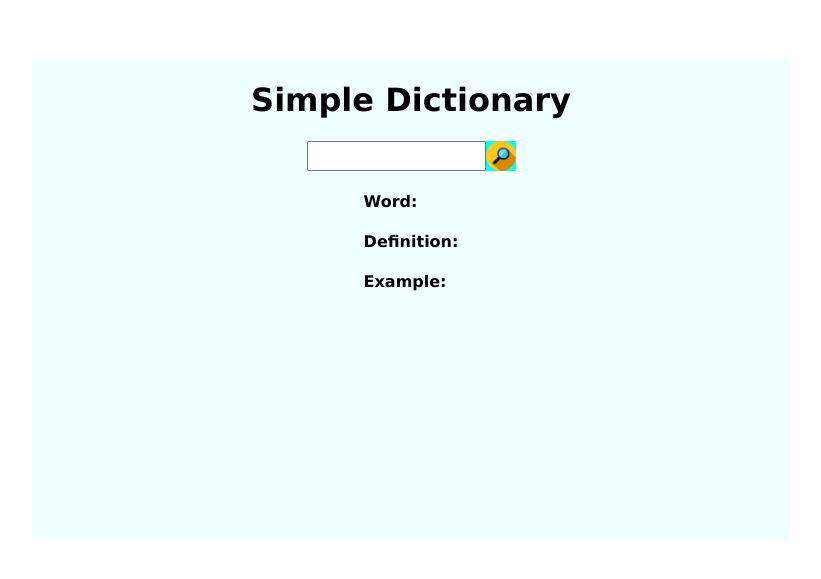
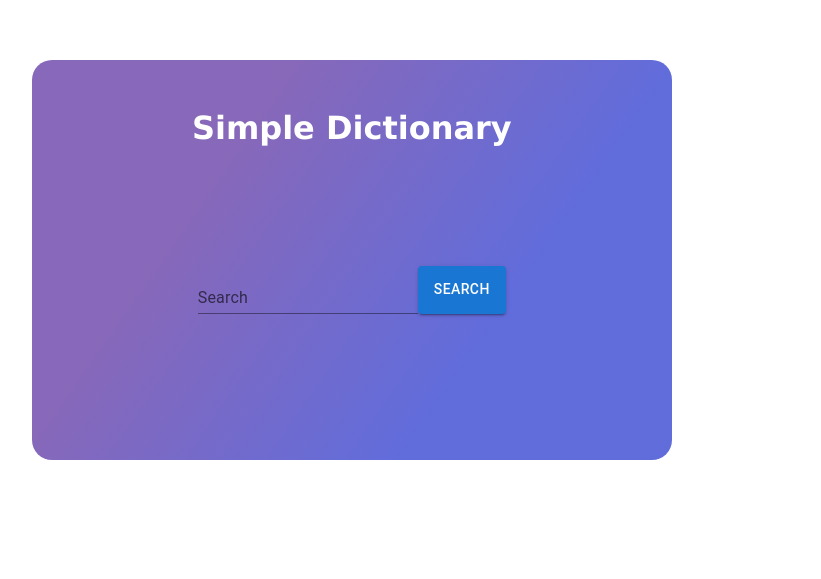
Before and after one commit to gitahievans/dictionary, a React (Create React App) app: page / in a window 1280 px wide. Shown: the part 193-772 px from the top of the page, without its empty margins (229-1050 px from the left). Built offline with nearby package versions, Linux system fonts and the light colour scheme.

Commit message:
style form and results page

```diff
--- a/src/App.css
+++ b/src/App.css
@@ -1,27 +1,49 @@
 * {
     font-family: 'Lucida Sans';
+
 }
 
 .container {
-    height: 60vh;
+    height: 50vh;
+    width: 50vw;
     margin: 20%;
-    background-color: azure;
+    background: linear-gradient(-55deg, rgba(57, 71, 210, 0.7970779376203606) 30%, rgba(84, 40, 156, 0.7018398423822654) 71%);
     display: flex;
     flex-direction: column;
     align-items: center;
+    justify-content: space-around;
+    border-radius: 20px;
+    color: white;
 }
 
-
+.container h1 {
+    margin-top: 0px;
+}
 
 /* word form */
-
 .form {
     width: fit-content;
-    background-color: aqua;
     display: flex;
-
 }
 
-.form img {
-    height: 30px;
+.results {
+    display: flex;
+    flex-direction: column;
+    align-items: flex-start;
+    max-width: 40%;
 }
+
+.word,
+.mean,
+.eg {
+    margin: 4%;
+}
+
+.word {
+    font-size: 20px;
+}
+
+.tags {
+    color: rgb(54, 19, 77);
+    font-size: 17px;
+}
--- a/src/App.js
+++ b/src/App.js
@@ -18,7 +18,6 @@ function App() {
 
     setSearchedWord(wordData[0].word);
     console.log(searchedWord);
-    // setDetails(wordData[0].meanings[0].definitions[0].antonyms);
     setExample(wordData[0].meanings[0].definitions[0].example);
     setMeaning(wordData[0].meanings[0].definitions[0].definition);
   }
--- a/src/ResultsPage.js
+++ b/src/ResultsPage.js
@@ -1,20 +1,19 @@
+import { Grid } from "@mui/material";
 import React from "react";
 
-function ResultsPage({ ourWord, example, meaning }) {
+function ResultsPage({ ourWord, example, meaning, wordData }) {
   return (
     <div className="results">
-      <div className="word-searched">
-        <h4>Word:</h4>
-        {ourWord}
+      <div className="word">
+        {wordData ? <span className="tags">You searched for: </span> : null}
+        {ourWord.toUpperCase()}
       </div>
-
-      <div className="word-meaning">
-        <h4>Definition:</h4>
+      <div className="mean">
+        {wordData ? <span className="tags">Meaning: </span> : null}
         {meaning}
       </div>
-
-      <div className="example">
-        <h4>Example:</h4>
+      <div className="eg">
+        {wordData ? <span className="tags">Example: </span> : null}
         {example}
       </div>
     </div>
--- a/src/WordForm.js
+++ b/src/WordForm.js
@@ -1,6 +1,9 @@
 import React from "react";
 import search from "./pictures/search.png";
 import { useState } from "react";
+import TextField from "@mui/material/TextField";
+import Box from "@mui/material/Box";
+import Button from "@mui/material/Button";
 
 function WordForm({ onHandleUpdate }) {
   const [word, setWord] = useState(" ");
@@ -13,20 +16,23 @@ function WordForm({ onHandleUpdate }) {
     e.preventDefault();
     fetch(`https://api.dictionaryapi.dev/api/v2/entries/en/${word}`)
       .then((response) => response.json())
-      .then((wordData) => onHandleUpdate(wordData));
-    setWord(" ");
+      .then((wordData) => {
+        onHandleUpdate(wordData);
+      });
   }
 
   return (
     <form className="form" onSubmit={handleSubmit}>
-      <input
+      <TextField
+        id="outlined-basic"
+        label="Search"
+        variant="standard"
         type="text"
-        placeholder="Type word"
-        value={word}
         onChange={handleSearch}
       />
-
-      <img src={search} alt="Search" />
+      <Button color="primary" variant="contained" type="submit">
+        Search
+      </Button>
     </form>
   );
 }
```
